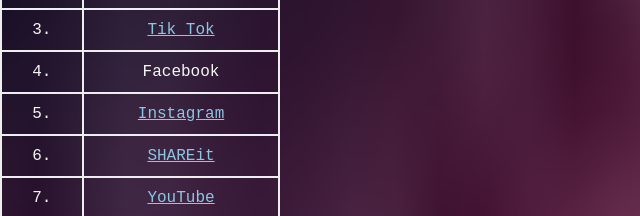
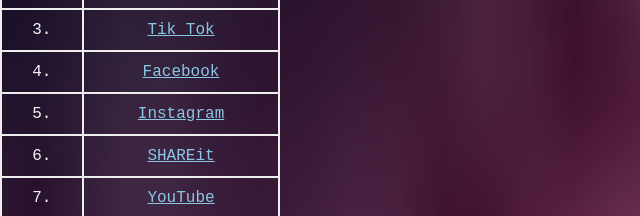
Before and after one commit to Sivataru/My-Website, a plain HTML site: page index.html in a window 1280 px wide. Shown: the part 448-664 px from the top of the page, 0-640 px from the left. Drawn offline with Linux system fonts and the light colour scheme.

Commit message:
Update index.html

```diff
--- a/index.html
+++ b/index.html
@@ -35,7 +35,7 @@
             </tr>
             <tr>
                 <td>4.</td>
-                <td><a href="#Facebook"></a>Facebook</td>
+                <td><a href="#Facebook">Facebook</a></td>
             </tr>
             <tr>
                 <td>5.</td>
```
